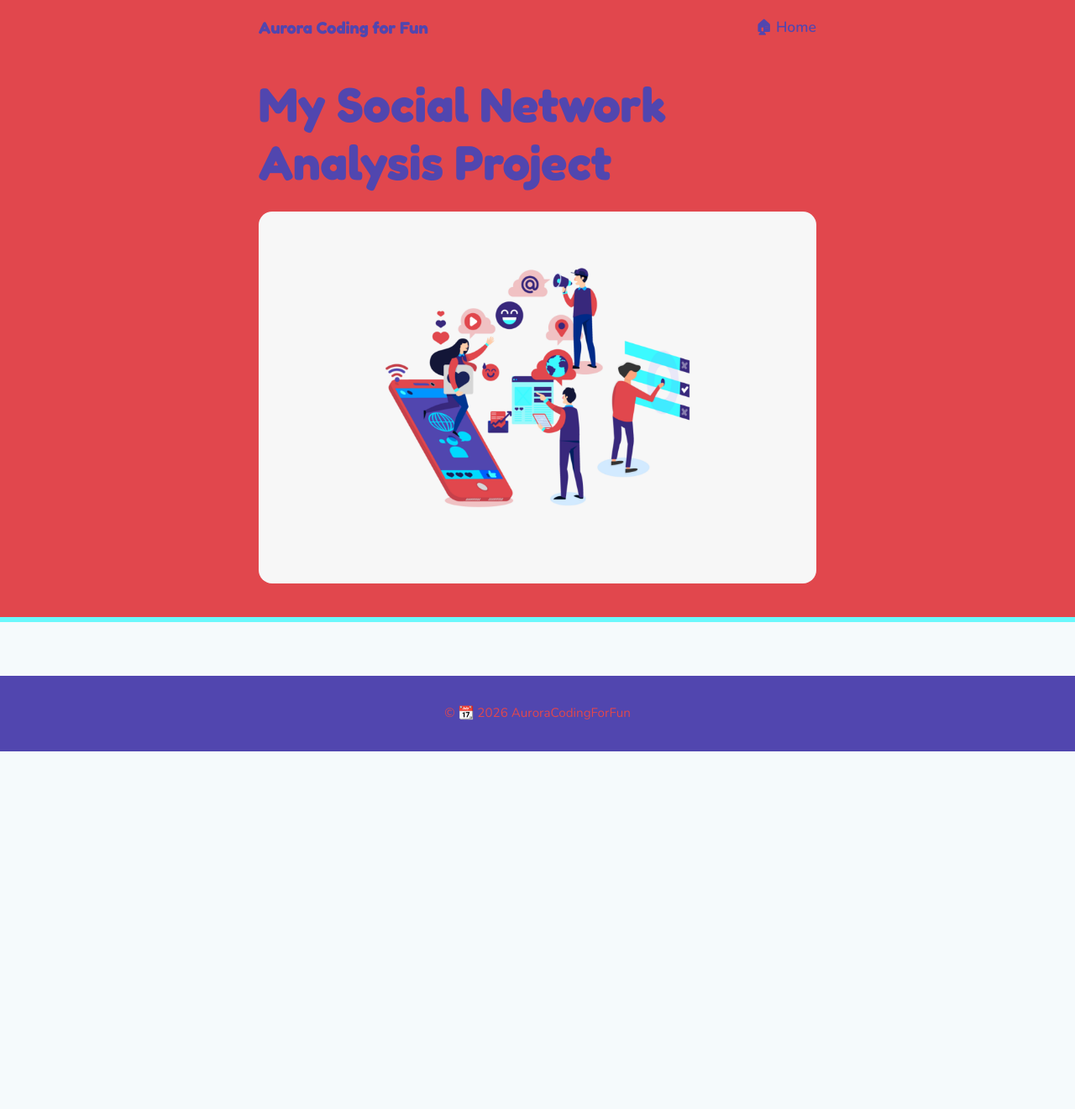
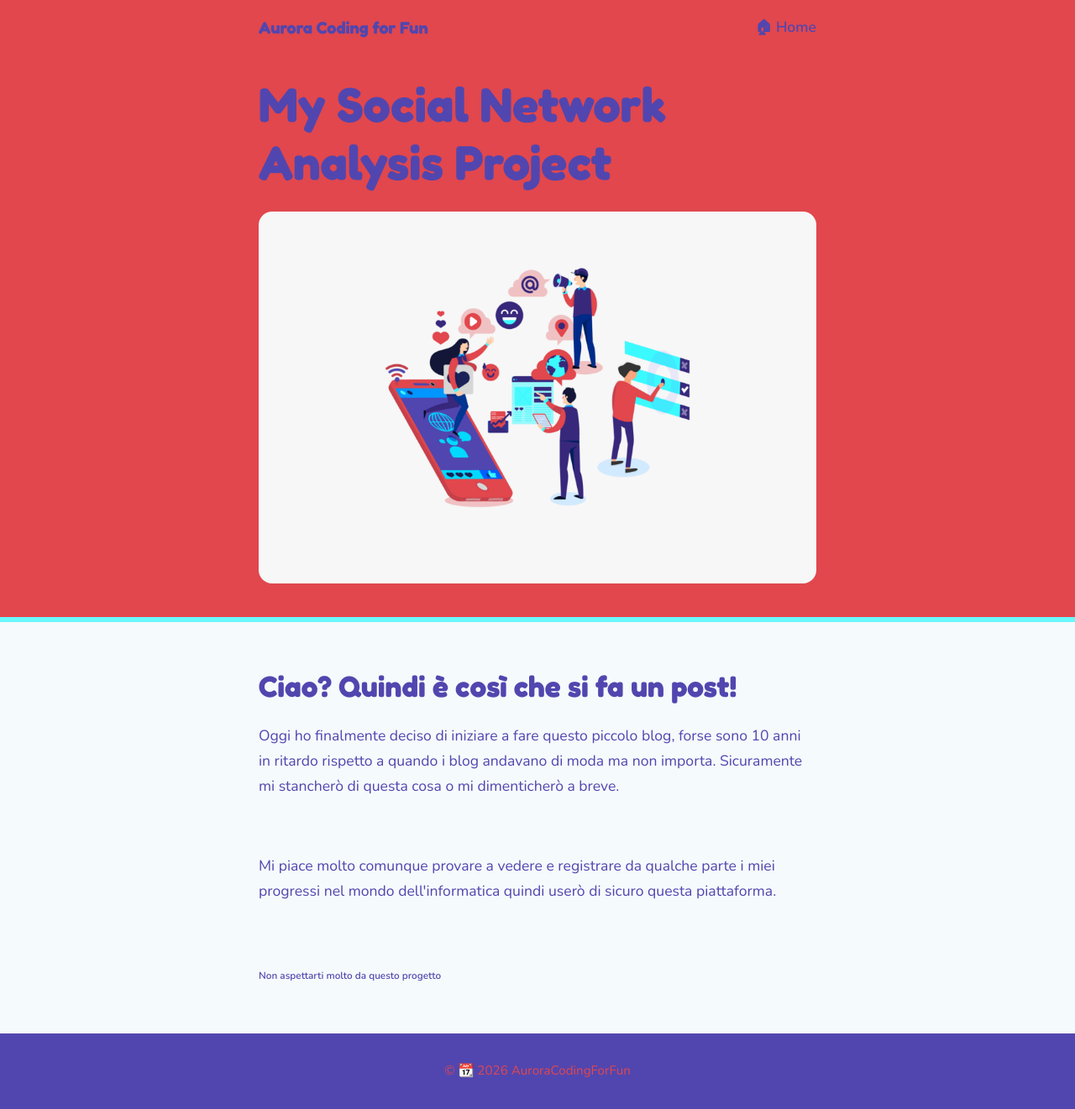
Before and after one commit to AuroraCodingForFun/BlogSite, a Jekyll site: the page built from _posts/2026-10-11-Social-Network-Analysis.md, in a window 1280 px wide. Shown: the whole page at 84% size. Built offline with Jekyll 4.4.1, drawn with Linux system fonts in a browser that asks for light colours; before the commit the page ends 900 px from its top, so only the background shows below that.

Commit message:
Update blog post with introductory content
Added introductory content to the blog post about starting a blog.

```diff
--- a/_posts/2026-10-11-Social-Network-Analysis.md
+++ b/_posts/2026-10-11-Social-Network-Analysis.md
@@ -7,3 +7,9 @@ color2: "#5146af"
 color3: "#6bf8fc"
 image: /images/SocialNetwork.png
 ---
+<h1>Ciao? Quindi è così che si fa un post!</h1>
+<p>Oggi ho finalmente deciso di iniziare a fare questo piccolo blog, forse sono 10 anni in ritardo rispetto a quando i blog andavano di moda ma non importa. Sicuramente mi stancherò di questa cosa o mi dimenticherò a breve.</p>
+<br>
+<p> Mi piace molto comunque provare a vedere e registrare da qualche parte i miei progressi nel mondo dell'informatica quindi userò di sicuro questa piattaforma.</p>
+<br>
+<h6>Non aspettarti molto da questo progetto</h6>
```
